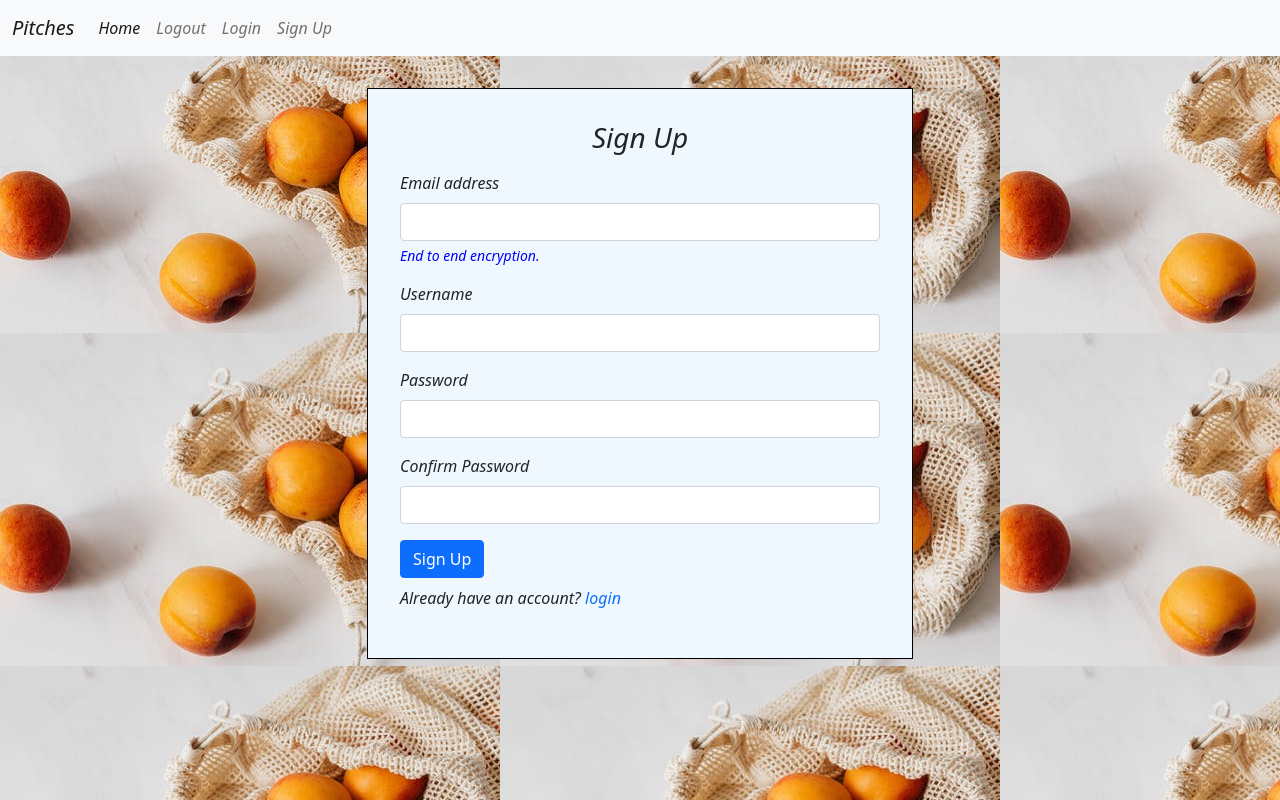
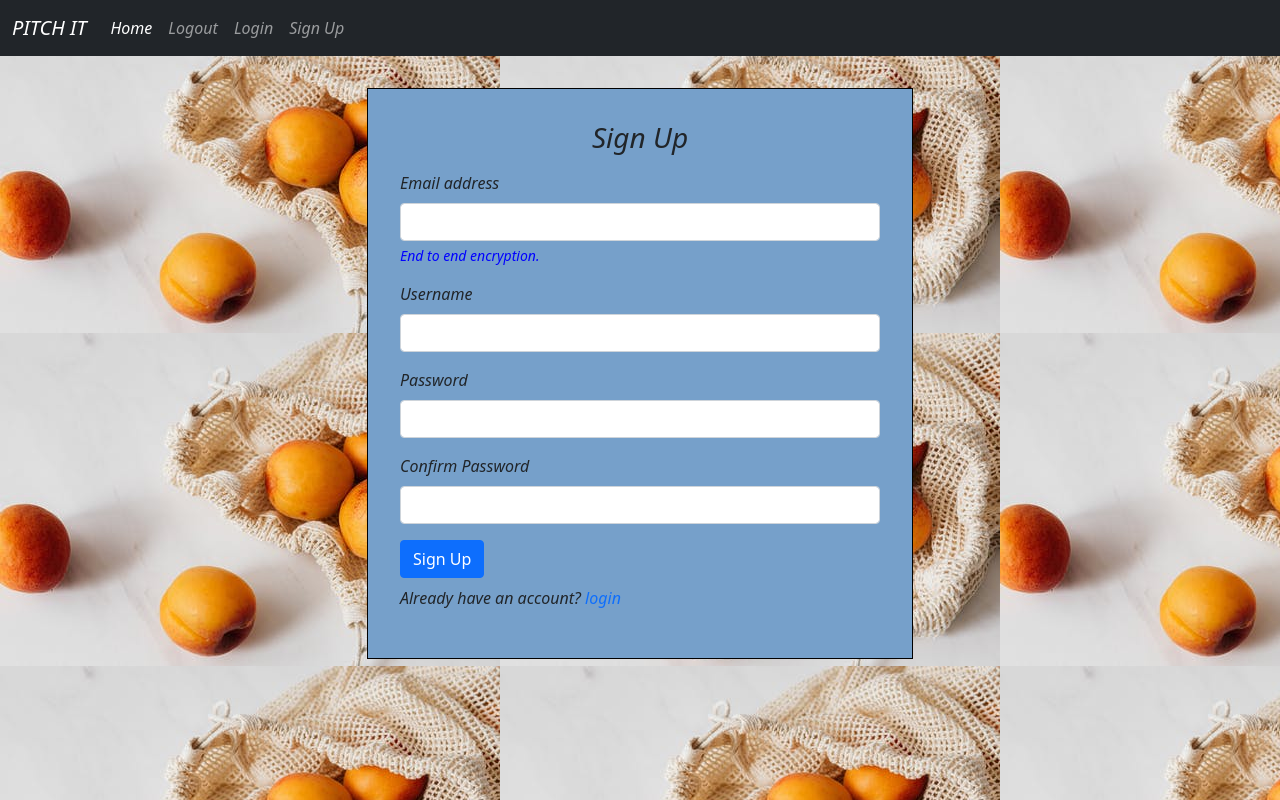
Before and after one commit to annk1995/pitch_app, a Flask app: page /sign-up in a window 1280 px wide. Run offline with Flask 2, Linux system fonts and the light colour scheme; some libraries are stand-ins or nearby versions.

Commit message:
cjhanges

```diff
--- a/app/static/css/signup.css
+++ b/app/static/css/signup.css
@@ -1,6 +1,6 @@
 form {
-    border: 1px solid blue;
-    background-color: aliceblue;
+    border: 1px solid rgb(255, 255, 255);
+    background-color: rgb(118, 160, 202);
 }
 .form-text{
     color: blue;
--- a/app/templates/base.html
+++ b/app/templates/base.html
@@ -11,9 +11,9 @@
     {% endblock %}
 </head>
 <body>
-<nav class="navbar navbar-expand-lg navbar-light bg-light">
+<nav class="navbar navbar-expand-lg navbar-dark bg-dark">
   <div class="container-fluid">
-    <a class="navbar-brand" href="#">Pitches</a>
+    <a class="navbar-brand" href="#">PITCH IT</a>
     <button class="navbar-toggler" type="button" data-bs-toggle="collapse" data-bs-target="#navbarNav" aria-controls="navbarNav" aria-expanded="false" aria-label="Toggle navigation">
       <span class="navbar-toggler-icon"></span>
     </button>
```
